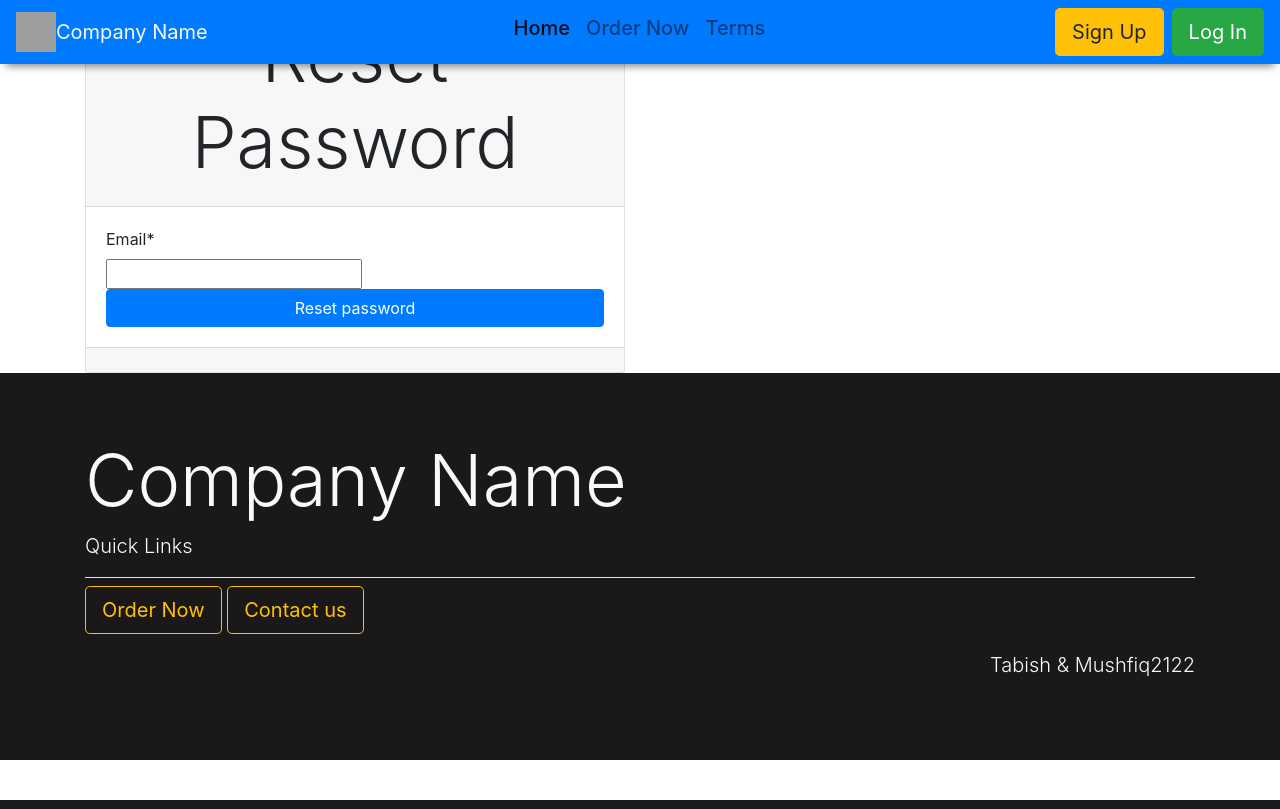
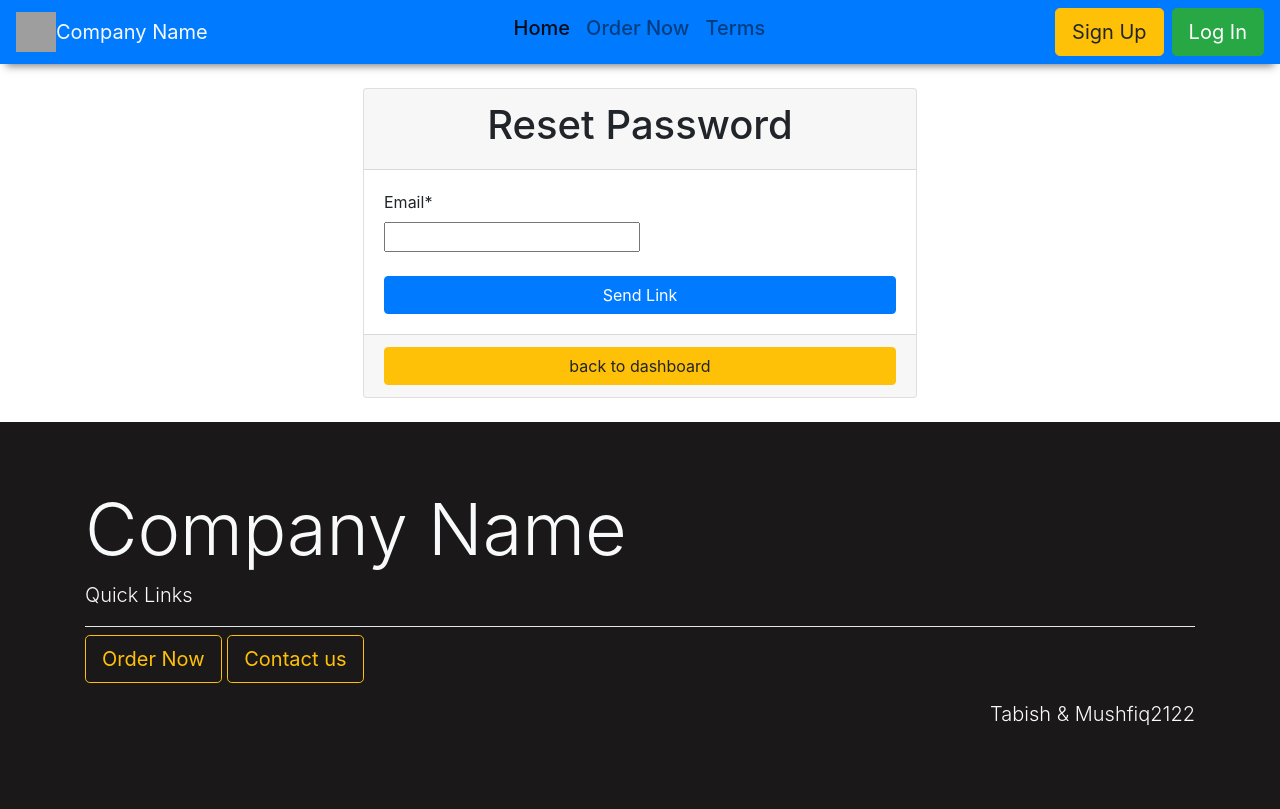
Before and after one commit to tabishqidwai98/basic-website-django-template, a Django app: page /accounts/password_reset/ in a window 1280 px wide. Run offline with Django 3.2, Linux system fonts and the light colour scheme; some libraries are stand-ins or nearby versions; grey boxes are pictures that could not be loaded.

Commit message:
some forms added

```diff
--- a/templates/registration/login.html
+++ b/templates/registration/login.html
@@ -19,6 +19,7 @@
                         <button class="btn btn-primary">submit</button>
                     </form>
                     <span class="float-right">Dont have a account? <a href="{% url 'register' %}"z>Sign Up</a></span>
+                    <a href="{% url 'password_reset'%}">Reset password</a>
                 </div>
             </div>
         </div>
--- a/templates/registration/password_change_form.html
+++ b/templates/registration/password_change_form.html
@@ -15,6 +15,7 @@
                         <form method="post">
                             {% csrf_token %}
                             {{form|crispy}}
+                            <hr>
                             <button class="btn btn-primary btn-block">Change Password</button>
                         </form>
                     </div>
--- a/templates/registration/password_reset_form.html
+++ b/templates/registration/password_reset_form.html
@@ -6,18 +6,21 @@
 {% block body %}
     <div class="container">
         <div class="row">
-            <div class="col-6">
+            <div class="col-6 mx-auto m-3 p-2" style="margin-top: 80px !important;" >
                 <div class="card">
                     <div class="card-header">
-                        <h1 class="display-3 text-center">Reset Password</h1>
+                        <h1 class="display-5 text-center">Reset Password</h1>
                     </div>
                     <div class="card-body">
-                        {% csrf_token %}
-                        {{form|crispy}}
-                        <button class="btn btn-primary btn-block display-1">Reset password</button>
+                        <form method="post">
+                            {% csrf_token %}
+                            {{form|crispy}}
+                            <br>
+                            <button class="btn btn-primary btn-block display-1">Send Link</button>
+                        </form>
                     </div>
                     <div class="card-footer text-muted">
-
+                        <a href="{% url 'dashboard' %}" class="btn btn-warning btn-block">back to dashboard</a>
                     </div>
                 </div>
             </div>
```
